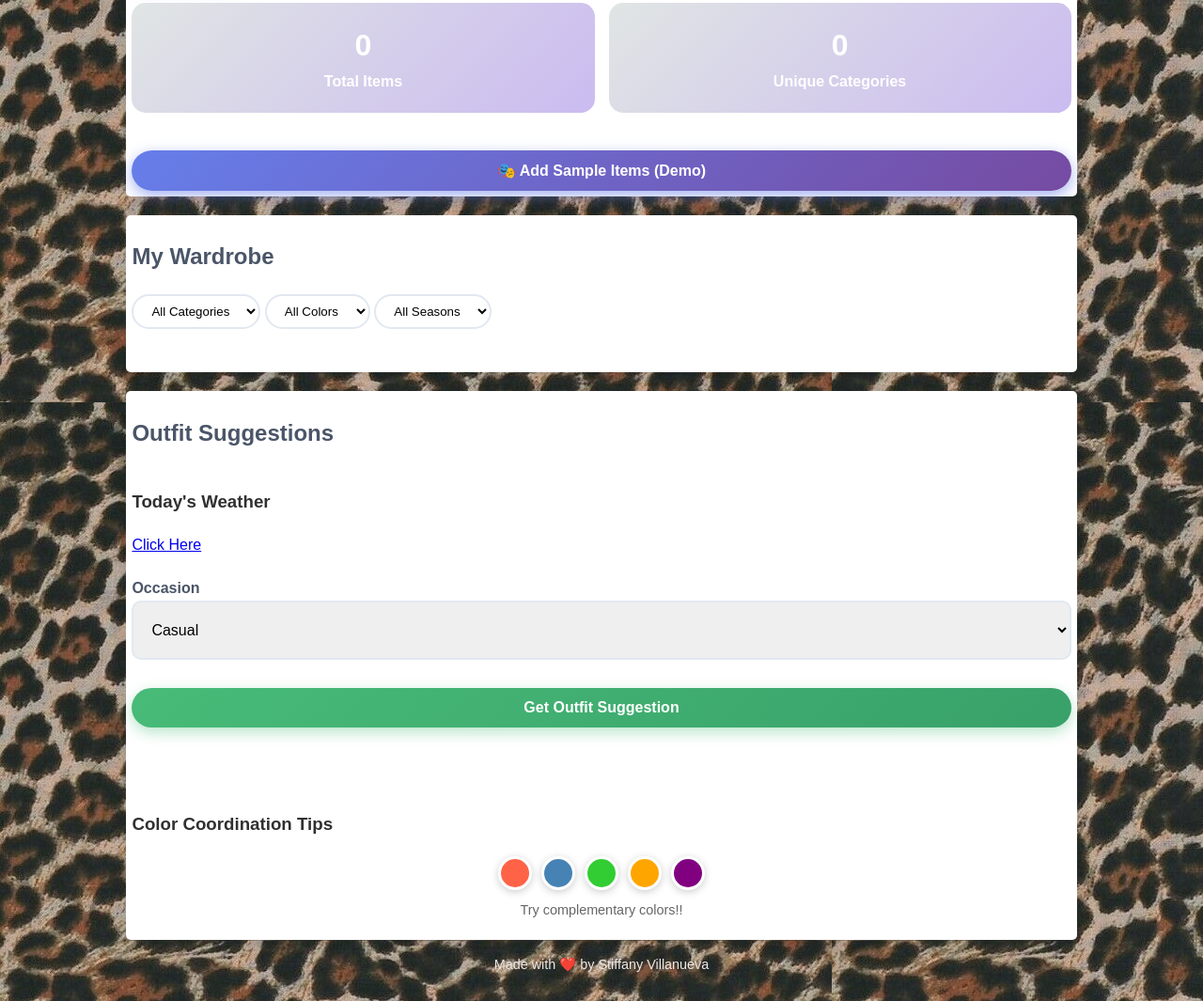
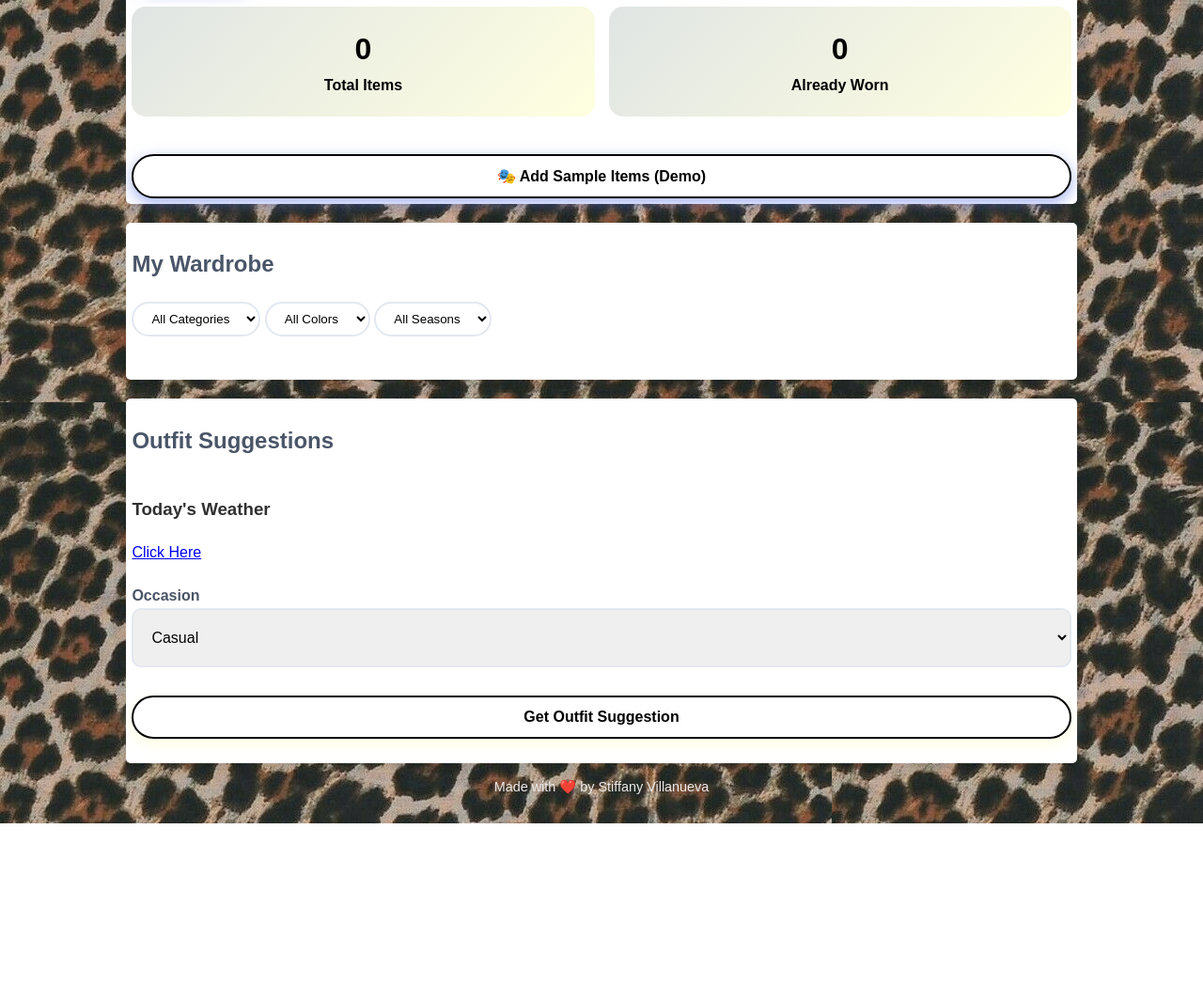
Before and after one commit to stiffanyv66/Wardrobe-Analyzer, a plain HTML site: page index.html in a window 1280 px wide. Shown: the part 954-2019 px from the top of the page at 94% size. After the commit the page ends 1830 px from the top, so only its background shows below. Drawn offline with Linux system fonts and the light colour scheme; no server answers.

Commit message:
Some UI updates :)

```diff
--- a/index.css
+++ b/index.css
@@ -68,7 +68,7 @@
         }
 
         .upload-section {
-            border: 3px dashed #cdb5e0;
+            border: 3px dashed gray;
             border-radius: 15px;
             padding: 40px 20px;
             text-align: center;
@@ -128,9 +128,9 @@
         }
 
         .btn {
-            background: linear-gradient(135deg, #667eea, #764ba2);
-            color: white;
-            border: none;
+            background: white;
+            color: black;
+            border: 2px solid black;
             padding: 12px 30px;
             border-radius: 25px;
             font-size: 1rem;
@@ -142,17 +142,17 @@
         }
 
         .btn:hover {
-            background: linear-gradient(135deg, #48bb78, #38a169);
-            box-shadow: 0 5px 15px rgba(72, 187, 120, 0.4);
+            background: lightgray;
+            box-shadow: 0 5px 15px lightyellow;
         }
 
         .btn-secondary {
-            background: linear-gradient(135deg, #48bb78, #38a169);
-            box-shadow: 0 5px 15px rgba(72, 187, 120, 0.4);
+            background: white;
+            box-shadow: 0 5px 15px lightyellow;
         }
 
         .btn-secondary:hover {
-            box-shadow: 0 8px 25px rgba(72, 187, 120, 0.4);
+            box-shadow: 0 8px 25px lightyellow;
         }
 
         .wardrobe-grid {
@@ -289,11 +289,11 @@
         }
 
         .stat-card {
-            background: linear-gradient(135deg, #e0e5e4, #cbbbf0);
+            background: linear-gradient(135deg, #e0e5e4, lightyellow);
             padding: 20px;
             border-radius: 15px;
             text-align: center;
-            color: white;
+            color: black;
             font-weight: 600;
         }
 
--- a/index.html
+++ b/index.html
@@ -82,7 +82,7 @@
                 </div>
                 <div class="stat-card">
                     <div class="stat-number" id="recentlyWorn">0</div>
-                    <div>Unique Categories</div>
+                    <div>Already Worn</div>
                 </div>
             </div>
         </div>
@@ -163,20 +163,6 @@
                 <!--Outfit suggestions here but I dont wanna do it right now-->
 
             </div>
-
-            <div style="margin-top: 30px;">
-                <h3>Color Coordination Tips</h3>
-                <div class="color-palette">
-                    <div class="color-swatch" style="background-color: #ff6347;"></div>
-                    <div class="color-swatch" style="background-color: #4682b4;"></div>
-                    <div class="color-swatch" style="background-color: #32cd32;"></div>
-                    <div class="color-swatch" style="background-color: #ffa500;"></div>
-                    <div class="color-swatch" style="background-color: #800080;"></div>
-            </div>
-            <p style="text-align: center; margin-top: 10px; font-size: 0.9rem; color: #666;">
-                Try complementary colors!!
-            </p>
-            </div>
             </div>
 
         </div>
```
